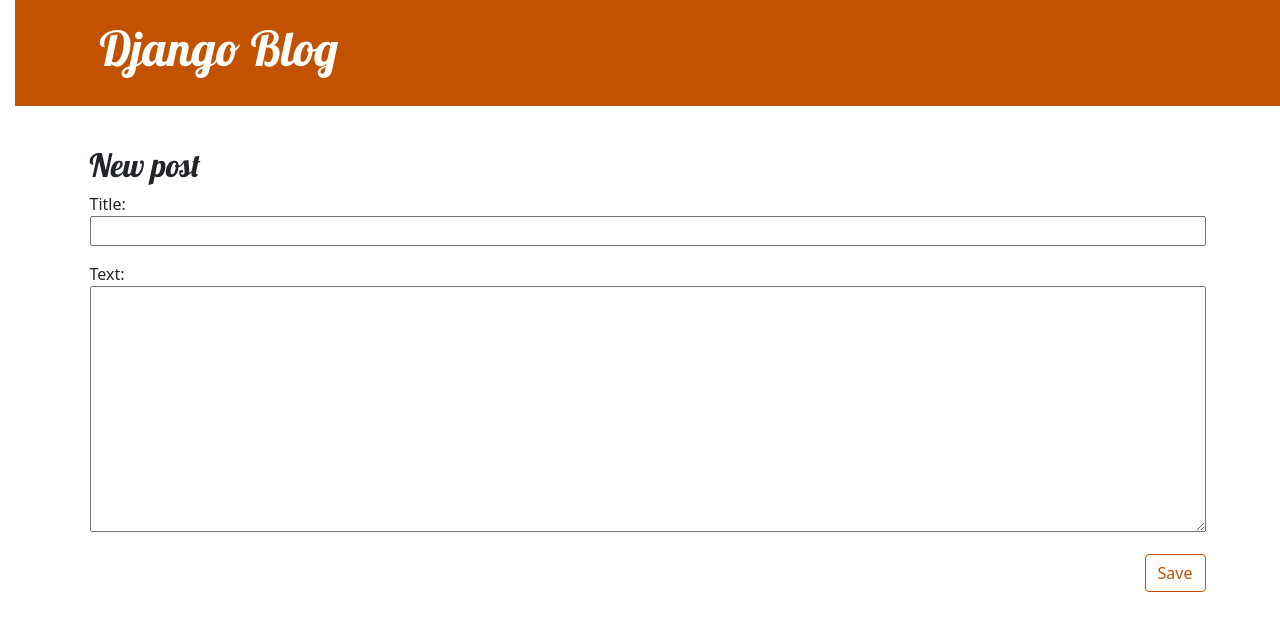
After one commit to chet1an/my-first-blog, a Django app: template blog/templates/post_edit.html in a window 1280 px wide. The commit adds this page. Shown: the top 631 px of the page. Run offline with Django 3.2, Linux system fonts and the light colour scheme; the template is opened without the code that fills it: values that come from a table or form of the project are taken from there, others are empty; the visitor is signed in with stand-in values (Sample User, id 1); some libraries are stand-ins or nearby versions.

Commit message:
why do u want

```diff
--- /dev/null
+++ b/blog/forms.py
@@ -0,0 +1,9 @@
+from django import forms
+
+from .models import Post
+
+class PostForm(forms.ModelForm):
+
+    class Meta:
+        model = Post
+        fields = ('title', 'text',)
--- /dev/null
+++ b/blog/static/blog.css
@@ -0,0 +1,78 @@
+h1 a, h2 a {
+    color: #C25100;
+    font-family: 'Lobster';
+}
+body {
+    padding-left: 15px;
+}
+
+.page-header {
+    background-color: #C25100;
+    margin-top: 0;
+    margin-bottom: 40px;
+    padding: 20px 20px 20px 40px;
+}
+
+.page-header h1,
+.page-header h1 a,
+.page-header h1 a:visited,
+.page-header h1 a:active {
+    color: #ffffff;
+    font-size: 36pt;
+    text-decoration: none;
+}
+
+h1,
+h2,
+h3,
+h4 {
+    font-family: 'Lobster', cursive;
+}
+
+.date {
+    color: #828282;
+}
+
+.save {
+    float: right;
+}
+
+.post-form textarea,
+.post-form input {
+    width: 100%;
+}
+
+.top-menu,
+.top-menu:hover,
+.top-menu:visited {
+    color: #ffffff;
+    float: right;
+    font-size: 26pt;
+    margin-right: 20px;
+}
+
+.post {
+    margin-bottom: 70px;
+}
+
+.post h2 a,
+.post h2 a:visited {
+    color: #000000;
+}
+
+.post > .date,
+.post > .actions {
+    float: right;
+}
+
+.btn-secondary,
+.btn-secondary:visited {
+    color: #C25100;
+    background: none;
+    border-color: #C25100;
+}
+
+.btn-secondary:hover {
+    color: #FFFFFF;
+    background-color: #C25100;
+}
--- /dev/null
+++ b/blog/templates/blog/base.html
@@ -0,0 +1,35 @@
+{% load static %}
+<!DOCTYPE html>
+<html>
+    <head>
+        <title>Django blog</title>
+        <link rel="stylesheet" href="https://cdn.jsdelivr.net/npm/bootstrap@5.1.3/dist/css/bootstrap.min.css" integrity="sha384-1BmE4kWBq78iYhFldvKuhfTAU6auU8tT94WrHftjDbrCEXSU1oBoqyl2QvZ6jIW3" crossorigin="anonymous">
+        <link href='//fonts.googleapis.com/css?family=Lobster&subset=latin,latin-ext' rel='stylesheet' type='text/css'>
+        <link rel="stylesheet" href="{% static 'css/blog.css' %}">
+    </head>
+    <body>
+        <header class="page-header">
+            <div class="container">
+                {% if user.is_authenticated %}
+                    <a href="{% url 'post_new' %}" class="top-menu">
+                    <svg xmlns="C:\Users\Invensis\Desktop\django\blog\templates\blog\icons\file-earmark-plus.svg" width="16" height="16" fill="currentColor" class="bi bi-file-earmark-plus" viewBox="0 0 16 16">
+                        <!-- Include the SVG code for the icon here -->
+                        <!-- You can copy the SVG code from the 'file-earmark-plus.svg' file and paste it here -->
+                    </svg>
+                    </a>
+                {% endif %}
+                <h1><a href="/">Django Blog</a></h1>
+                </div><h1></h1>
+            </div>
+        </header>
+        <main class="content container">
+            <div class="row">
+                <div class="col">
+                    {% block content %}
+                    <a href="{% url 'post_draft_list' %}" class="top-menu"><span class="glyphicon glyphicon-edit"></span></a>
+                    {% endblock %}
+                </div>
+            </div>
+        </main>
+    </body>
+</html>
--- /dev/null
+++ b/blog/templates/post_edit.html
@@ -0,0 +1,9 @@
+{% extends 'blog/base.html' %}
+
+{% block content %}
+    <h2>New post</h2>
+    <form method="POST" class="post-form">{% csrf_token %}
+        {{ form.as_p }}
+        <button type="submit" class="save btn btn-secondary">Save</button>
+    </form>
+{% endblock %}
--- a/blog/urls.py
+++ b/blog/urls.py
@@ -3,4 +3,6 @@ from . import views
 
 urlpatterns = [
     path('', views.post_list, name='post_list'),
+    path('post/<int:pk>/', views.post_detail, name='post_detail'),
+    path('post/new/', views.post_new, name='post_new'),
 ]
```
Also changed, not shown: blog/templates/base.html (deleted, +0 -25 lines), blog/templates/blog/post_draft_list.html (added, +11 -0 lines), blog/templates/blog/post_list.html (+5 -37 lines), blog/templates/post_detail.html (added, +23 -0 lines), blog/views.py (+50 -3 lines), mysite/settings.py (+3 -4 lines), blog/templates/blog/icons/file-earmark-plus.svg (added), blog/templates/blog/icons/icons.svg (added).
